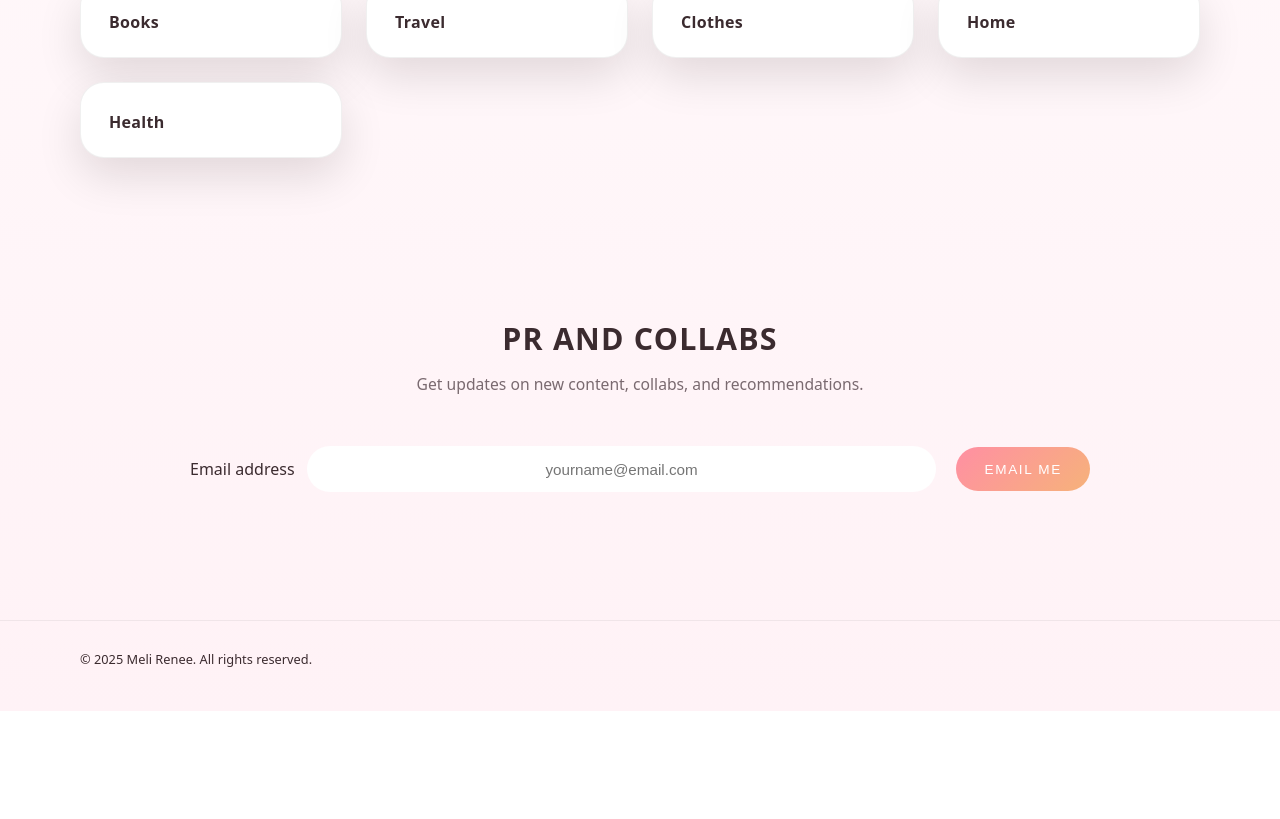
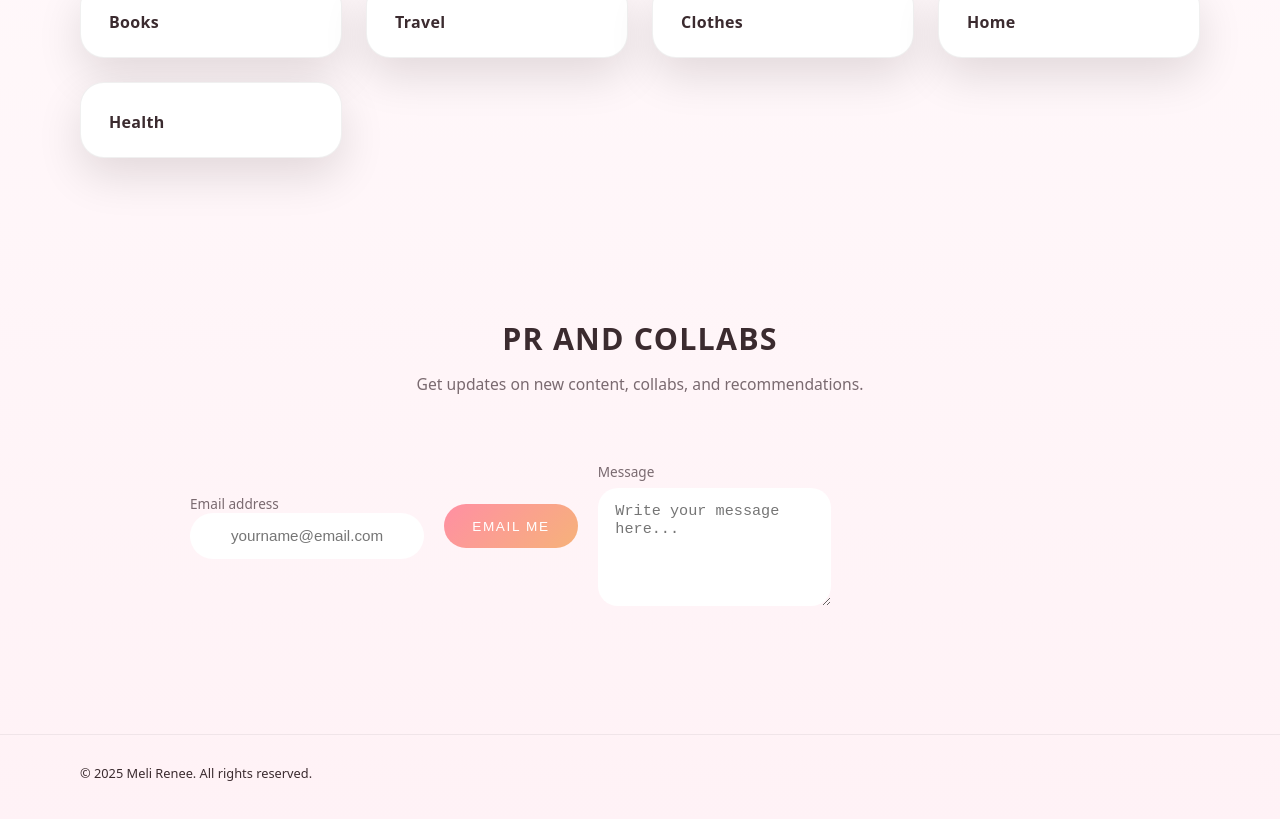
Before and after one commit to jwellsdev/Melissa_W_Website, a React (Vite) app: page / in a window 1280 px wide. Shown: the part 2445-3264 px from the top of the page. Before the commit the page ends 3156 px from the top, so only its background shows below. Built offline with nearby package versions, Linux system fonts and the light colour scheme.

Commit message:
Updated Email feature to include new textarea for user to include message with email information to capture and forward that to the client.

```diff
--- a/index.html
+++ b/index.html
@@ -21,6 +21,12 @@
           <input type="email" name="email" />
         </label>
       </p>
+      <p>
+        <label>
+          Message:
+          <textarea name="message"></textarea>
+        </label>
+      </p>
     </form>
     <div id="root"></div>
     <script type="module" src="/src/main.jsx"></script>
--- a/src/components/sections/Email/Email.jsx
+++ b/src/components/sections/Email/Email.jsx
@@ -4,6 +4,7 @@ import styles from "./Email.module.css";
 
 const FORM_NAME = "pr-collabs";
 
+// Netlify requires URL-encoded form data
 const encode = (data) =>
   Object.keys(data)
     .map((key) => `${encodeURIComponent(key)}=${encodeURIComponent(data[key])}`)
@@ -11,16 +12,18 @@ const encode = (data) =>
 
 const Email = ({ id }) => {
   const [email, setEmail] = useState("");
+  const [message, setMessage] = useState("");
   const [botField, setBotField] = useState("");
   const [status, setStatus] = useState("idle"); // idle | submitting | success | error
 
   const handleSubmit = async (e) => {
     e.preventDefault();
 
-    // Honeypot filled => treat as spam; pretend success silently
+    // Honeypot filled → treat as spam, silently succeed
     if (botField) {
       setStatus("success");
       setEmail("");
+      setMessage("");
       setBotField("");
       return;
     }
@@ -31,6 +34,7 @@ const Email = ({ id }) => {
       const body = encode({
         "form-name": FORM_NAME,
         email,
+        message,
         "bot-field": botField,
       });
 
@@ -40,10 +44,13 @@ const Email = ({ id }) => {
         body,
       });
 
-      if (!res.ok) throw new Error(`Netlify form submit failed: ${res.status}`);
+      if (!res.ok) {
+        throw new Error(`Netlify form submit failed: ${res.status}`);
+      }
 
       setStatus("success");
       setEmail("");
+      setMessage("");
       setBotField("");
     } catch (err) {
       console.error(err);
@@ -57,7 +64,6 @@ const Email = ({ id }) => {
       title="PR AND COLLABS"
       subtitle="Get updates on new content, collabs, and recommendations."
     >
-      <div className={styles.emailRow}>
       <form
         name={FORM_NAME}
         method="POST"
@@ -66,10 +72,10 @@ const Email = ({ id }) => {
         className={styles.emailForm}
         onSubmit={handleSubmit}
       >
-          {/* required for Netlify */}
+        {/* Required for Netlify */}
         <input type="hidden" name="form-name" value={FORM_NAME} />
 
-          {/* honeypot (hidden via CSS) */}
+        {/* Honeypot (hidden via CSS) */}
         <p className={styles.honeypot}>
           <label>
             Don’t fill this out:
@@ -82,6 +88,8 @@ const Email = ({ id }) => {
           </label>
         </p>
 
+        {/* ROW 1 — Email + Button */}
+        <div className={styles.topRow}>
           <label className={styles.emailLabel}>
             Email address
             <input
@@ -103,12 +111,30 @@ const Email = ({ id }) => {
           >
             {status === "submitting" ? "SENDING..." : "EMAIL ME"}
           </button>
-        </form>
         </div>
 
+        {/* ROW 2 — Full-width Message */}
+        <div className={styles.messageRow}>
+          <label className={styles.messageLabel}>
+            Message
+            <textarea
+              name="message"
+              className={styles.messageInput}
+              placeholder="Write your message here..."
+              value={message}
+              onChange={(e) => setMessage(e.target.value)}
+              rows={5}
+              required
+              disabled={status === "submitting" || status === "success"}
+            />
+          </label>
+        </div>
+      </form>
+
+      {/* Inline status messages */}
       {status === "success" && (
         <p className={styles.successMessage}>
-          Thanks — you’re all set! We’ll be in touch soon.
+          Thanks — your message has been sent!
         </p>
       )}
 
--- a/src/components/sections/Email/Email.module.css
+++ b/src/components/sections/Email/Email.module.css
@@ -13,12 +13,17 @@
   width: 100%;
   display: flex;
   align-items: center;
-  gap: 1.25rem; /* even spacing between input + button */
+  gap: 1.25rem;
 }
 
 .emailForm {
   flex: 1; /* input side grows */
   min-width: 0; /* prevents overflow */
+}
+
+.emailForm {
+  max-width: 900px;
+  margin: 0 auto;
 }
 
 .emailInput {
@@ -37,12 +42,43 @@
   min-width: 0;
 }
 
-.emailLabel {
+.topRow {
+  display: flex;
+  align-items: center;
+  gap: 1.25rem;
+}
+
+.messageRow {
+  margin-top: 1rem;
+}
+
+/* .emailLabel {
   width: 100%;
   display: flex;
   align-items: center;
   gap: 0.75rem;
-  justify-content: center; /* centers label + input as a group */
+  justify-content: center;
+} */
+
+/* Labels */
+.emailLabel,
+.messageLabel {
+  width: 100%;
+  display: flex;
+  flex-direction: column;
+  font-size: 0.85rem;
+  color: var(--color-text-muted);
+}
+
+.messageInput {
+  margin-top: 0.4rem;
+  padding: 0.9rem 1.1rem;
+  border-radius: 20px;
+  border: none;
+  resize: vertical;
+  font-size: 0.95rem;
+  background: #fff;
+  color: var(--color-text-main);
 }
 
 .emailButton {
@@ -112,4 +148,8 @@
   .emailButton {
     width: 100%;
   }
+  .topRow {
+    flex-direction: column;
+    align-items: stretch;
+  }
 }
```
Lines whose indentation alone changed are shown as unchanged.
